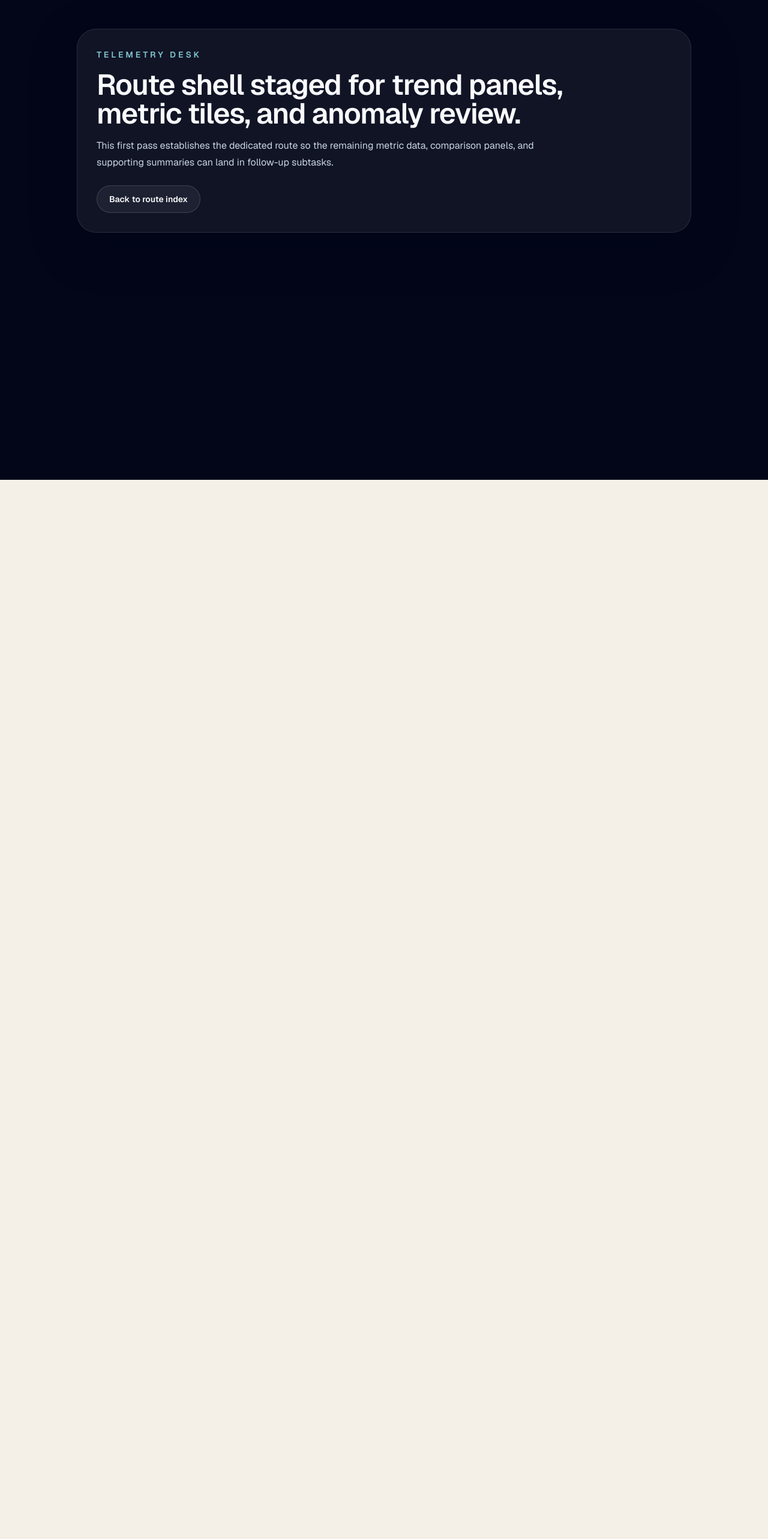
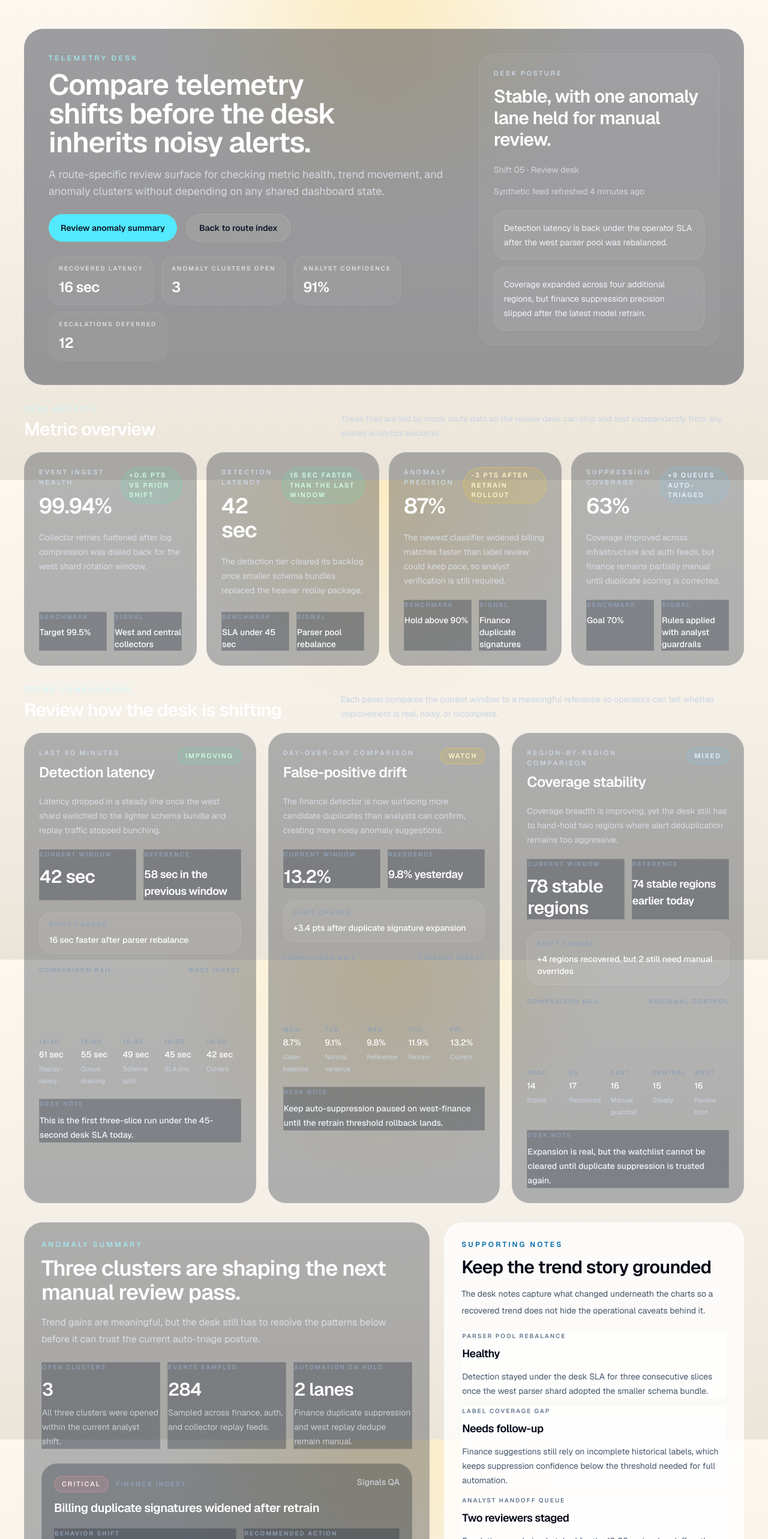
Before and after one commit to iamasx/api-test, a Next.js app: page /telemetry-desk in a window 1280 px wide. Shown: the top 2566 px of the page at 60% size. Before the commit the page ends 800 px from the top, so only its background shows below. Built offline with nearby package versions, Linux system fonts and the light colour scheme.

Commit message:
feat: compose telemetry desk route

```diff
--- a/src/app/telemetry-desk/page.tsx
+++ b/src/app/telemetry-desk/page.tsx
@@ -1,28 +1,59 @@
 import type { Metadata } from "next";
 import Link from "next/link";
+
+import { AnomalySummary } from "./_components/anomaly-summary";
+import { MetricTile } from "./_components/metric-tile";
+import { TrendPanel } from "./_components/trend-panel";
+import {
+  anomalySummary,
+  telemetryDeskNotes,
+  telemetryDeskOverview,
+  telemetryMetrics,
+  telemetryTrends,
+  type TelemetryHighlightTone,
+} from "./_data/telemetry-desk-data";
+import styles from "./telemetry-desk.module.css";
 
 export const metadata: Metadata = {
   title: "Telemetry Desk",
   description:
-    "Scaffolded route shell for a telemetry review desk with trend and anomaly panels to follow.",
+    "Review telemetry metrics, trend comparisons, and anomaly clusters on a route-specific desk surface.",
+};
+
+const highlightClasses: Record<TelemetryHighlightTone, string> = {
+  lift: styles.highlightLift,
+  watch: styles.highlightWatch,
+  steady: styles.highlightSteady,
 };
 
 export default function TelemetryDeskPage() {
   return (
-    <main className="min-h-screen bg-slate-950 px-6 py-12 text-slate-50 sm:px-10 lg:px-14">
-      <div className="mx-auto flex max-w-5xl flex-col gap-8">
-        <header className="rounded-[2rem] border border-white/10 bg-white/6 p-8 shadow-[0_24px_80px_rgba(2,6,23,0.3)]">
-          <p className="text-sm font-semibold uppercase tracking-[0.28em] text-cyan-200/78">
-            Telemetry Desk
+    <main className={styles.pageShell}>
+      <div className="mx-auto flex w-full max-w-7xl flex-col gap-8 px-5 py-8 sm:px-8 sm:py-10 lg:px-10 lg:py-12">
+        <section className={`${styles.heroPanel} rounded-[2rem] p-6 sm:p-8 lg:p-10`}>
+          <div className="grid gap-8 lg:grid-cols-[minmax(0,1.45fr)_minmax(290px,0.85fr)] lg:items-start">
+            <div className="space-y-6">
+              <div className="space-y-3">
+                <p className="text-xs font-semibold uppercase tracking-[0.28em] text-cyan-200/78">
+                  {telemetryDeskOverview.eyebrow}
                 </p>
-          <h1 className="mt-4 text-4xl font-semibold tracking-tight text-balance sm:text-5xl">
-            Route shell staged for trend panels, metric tiles, and anomaly review.
+                <div className="space-y-4">
+                  <h1 className="max-w-3xl text-4xl font-semibold tracking-tight text-balance text-white sm:text-5xl">
+                    {telemetryDeskOverview.title}
                   </h1>
-          <p className="mt-4 max-w-3xl text-base leading-7 text-slate-300">
-            This first pass establishes the dedicated route so the remaining metric data,
-            comparison panels, and supporting summaries can land in follow-up subtasks.
+                  <p className="max-w-2xl text-base leading-7 text-slate-200/82 sm:text-lg">
+                    {telemetryDeskOverview.description}
                   </p>
-          <div className="mt-6">
+                </div>
+              </div>
+
+              <div className="flex flex-col gap-4 sm:flex-row">
+                <a
+                  href="#telemetry-anomalies"
+                  className="inline-flex items-center justify-center rounded-full bg-cyan-300 px-5 py-3 text-sm font-semibold text-slate-950 transition hover:bg-cyan-200"
+                >
+                  Review anomaly summary
+                </a>
                 <Link
                   href="/"
                   className="inline-flex items-center justify-center rounded-full border border-white/14 bg-white/6 px-5 py-3 text-sm font-semibold text-slate-100 transition hover:border-cyan-300/50 hover:bg-white/10"
@@ -30,7 +61,169 @@ export default function TelemetryDeskPage() {
                   Back to route index
                 </Link>
               </div>
-        </header>
+
+              <div className="flex flex-wrap gap-3">
+                {telemetryDeskOverview.highlights.map((highlight) => (
+                  <div
+                    key={highlight.label}
+                    className={`${styles.highlightChip} ${highlightClasses[highlight.tone]} min-w-[11rem] rounded-[1.2rem] px-4 py-3`}
+                  >
+                    <p className="text-[10px] font-semibold uppercase tracking-[0.2em] text-white/68">
+                      {highlight.label}
+                    </p>
+                    <p className="mt-2 text-2xl font-semibold tracking-tight text-white">
+                      {highlight.value}
+                    </p>
+                  </div>
+                ))}
+              </div>
+            </div>
+
+            <aside className={`${styles.heroAside} rounded-[1.7rem] p-5 sm:p-6`}>
+              <div className="space-y-5">
+                <div>
+                  <p className="text-[11px] font-semibold uppercase tracking-[0.24em] text-slate-300">
+                    {telemetryDeskOverview.postureTitle}
+                  </p>
+                  <p className="mt-3 text-3xl font-semibold tracking-tight text-white">
+                    {telemetryDeskOverview.posture}
+                  </p>
+                </div>
+
+                <div className="space-y-3 text-sm leading-6 text-slate-200/78">
+                  <p>{telemetryDeskOverview.shiftLabel}</p>
+                  <p>{telemetryDeskOverview.refreshLabel}</p>
+                </div>
+
+                <div className="grid gap-3">
+                  {telemetryDeskOverview.postureNotes.map((note) => (
+                    <div
+                      key={note}
+                      className="rounded-[1.25rem] border border-white/10 bg-white/6 px-4 py-4"
+                    >
+                      <p className="text-sm leading-6 text-slate-100">{note}</p>
+                    </div>
+                  ))}
+                </div>
+              </div>
+            </aside>
+          </div>
+        </section>
+
+        <section aria-labelledby="telemetry-metrics" className="space-y-5">
+          <div className="flex flex-col gap-3 sm:flex-row sm:items-end sm:justify-between">
+            <div className="space-y-2">
+              <p className="text-xs font-semibold uppercase tracking-[0.24em] text-cyan-100/72">
+                Desk metrics
+              </p>
+              <h2
+                id="telemetry-metrics"
+                className="text-3xl font-semibold tracking-tight text-white"
+              >
+                Metric overview
+              </h2>
+            </div>
+            <p className="max-w-2xl text-sm leading-6 text-slate-300">
+              These tiles are fed by mock route data so the review desk can ship and test independently from any shared analytics backend.
+            </p>
+          </div>
+
+          <div
+            aria-label="Telemetry metrics"
+            className="grid gap-4 xl:grid-cols-4 md:grid-cols-2"
+            role="list"
+          >
+            {telemetryMetrics.map((metric) => (
+              <MetricTile key={metric.id} metric={metric} />
+            ))}
+          </div>
+        </section>
+
+        <section aria-labelledby="telemetry-trends" className="space-y-5">
+          <div className="flex flex-col gap-3 sm:flex-row sm:items-end sm:justify-between">
+            <div className="space-y-2">
+              <p className="text-xs font-semibold uppercase tracking-[0.24em] text-cyan-100/72">
+                Trend comparisons
+              </p>
+              <h2
+                id="telemetry-trends"
+                className="text-3xl font-semibold tracking-tight text-white"
+              >
+                Review how the desk is shifting
+              </h2>
+            </div>
+            <p className="max-w-2xl text-sm leading-6 text-slate-300">
+              Each panel compares the current window to a meaningful reference so operators can tell whether improvement is real, noisy, or incomplete.
+            </p>
+          </div>
+
+          <div
+            aria-label="Trend comparison panels"
+            className="grid gap-5 xl:grid-cols-3"
+            role="list"
+          >
+            {telemetryTrends.map((trend) => (
+              <TrendPanel key={trend.id} panel={trend} />
+            ))}
+          </div>
+        </section>
+
+        <div
+          className="grid gap-6 xl:grid-cols-[minmax(0,1.15fr)_minmax(320px,0.85fr)]"
+          data-testid="telemetry-desk-lower-panels"
+        >
+          <AnomalySummary />
+
+          <aside
+            aria-label="Desk notes"
+            className={`${styles.notesPanel} flex h-full flex-col gap-5 rounded-[1.95rem] p-6 sm:p-7`}
+          >
+            <div className="space-y-3">
+              <p className="text-xs font-semibold uppercase tracking-[0.26em] text-sky-700">
+                Supporting notes
+              </p>
+              <h2 className="text-3xl font-semibold tracking-tight text-slate-950">
+                Keep the trend story grounded
+              </h2>
+              <p className="text-sm leading-7 text-slate-600">
+                The desk notes capture what changed underneath the charts so a recovered trend does not hide the operational caveats behind it.
+              </p>
+            </div>
+
+            <div className="space-y-3">
+              {telemetryDeskNotes.map((note) => (
+                <article key={note.id} className={styles.noteCard}>
+                  <div className="flex items-start justify-between gap-4">
+                    <div>
+                      <p className="text-[10px] font-semibold uppercase tracking-[0.2em] text-slate-500">
+                        {note.label}
+                      </p>
+                      <p className="mt-2 text-lg font-semibold tracking-tight text-slate-950">
+                        {note.value}
+                      </p>
+                    </div>
+                  </div>
+                  <p className="mt-3 text-sm leading-6 text-slate-600">{note.detail}</p>
+                </article>
+              ))}
+            </div>
+
+            <div className={`${styles.handoffPanel} mt-auto`}>
+              <p className="text-[10px] font-semibold uppercase tracking-[0.2em] text-sky-700">
+                {anomalySummary.handoff.title}
+              </p>
+              <p className="mt-3 text-lg font-semibold tracking-tight text-slate-950">
+                {anomalySummary.handoff.owner}
+              </p>
+              <p className="mt-2 text-sm font-medium text-slate-700">
+                {anomalySummary.handoff.eta}
+              </p>
+              <p className="mt-3 text-sm leading-6 text-slate-600">
+                {anomalySummary.handoff.note}
+              </p>
+            </div>
+          </aside>
+        </div>
       </div>
     </main>
   );
--- a/src/app/telemetry-desk/telemetry-desk.module.css
+++ b/src/app/telemetry-desk/telemetry-desk.module.css
@@ -1,3 +1,39 @@
+.pageShell {
+  min-height: 100vh;
+}
+
+.heroPanel,
+.heroAside,
+.highlightChip,
+.notesPanel,
+.noteCard,
+.handoffPanel {
+  border: 1px solid rgba(255, 255, 255, 0.08);
+}
+
+.highlightLift,
+.highlightWatch,
+.highlightSteady {
+}
+
+.heroPanel {
+  background: rgba(15, 23, 42, 0.4);
+}
+
+.heroAside {
+  background: rgba(255, 255, 255, 0.04);
+}
+
+.highlightChip {
+  background: rgba(255, 255, 255, 0.04);
+}
+
+.notesPanel,
+.noteCard,
+.handoffPanel {
+  background: rgba(255, 255, 255, 0.78);
+}
+
 .metricTile,
 .trendPanel,
 .anomalyPanel,
```
Lines whose indentation alone changed are shown as unchanged.
